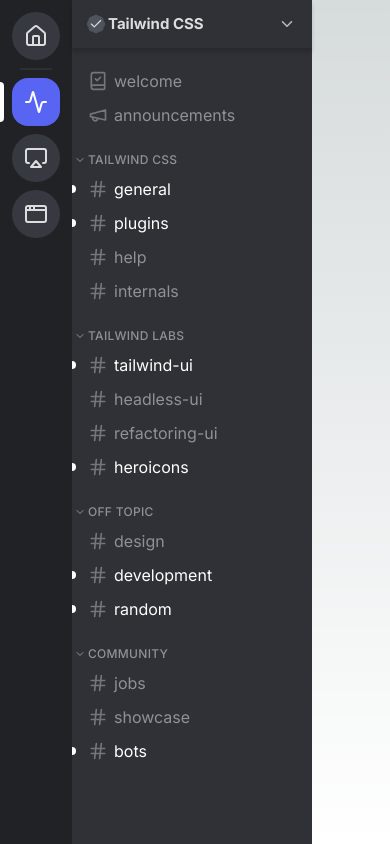
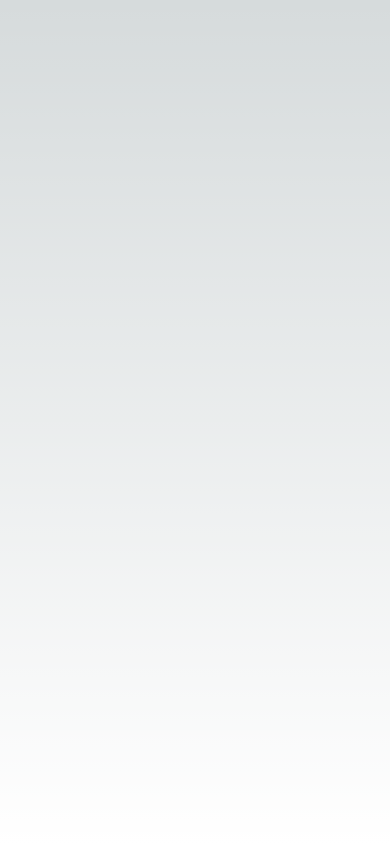
Before and after one commit to markuslk/discord-ui-clone, a Next.js app: page /servers/1 in a window 390 px wide. Built offline with nearby package versions, Linux system fonts and the light colour scheme.

Commit message:
refactor layouts for dynamic data

```diff
--- a/src/app/layout.tsx
+++ b/src/app/layout.tsx
@@ -1,17 +1,12 @@
 "use client";
+import { Home } from "lucide-react";
 import { Inter } from "next/font/google";
+import { useParams } from "next/navigation";
+import NavLink from "./components/NavLink";
 import "./globals.css";
-import { Activity, Airplay, AppWindow, Home } from "lucide-react";
-import NavLink from "./components/NavLink";
-import { useParams } from "next/navigation";
+import { data } from "./servers/[serverId]/layout";
 
 const inter = Inter({ subsets: ["latin"] });
-
-let servers = [
-  { id: "1", icon: Activity },
-  { id: "2", icon: Airplay },
-  { id: "3", icon: AppWindow },
-];
 
 export default function RootLayout({
   children,
@@ -24,16 +19,16 @@
     <html lang="en">
       <body className={inter.className}>
         <main className="flex h-screen text-gray-100">
-          <div className="space-y-2 bg-gray-900 p-3">
+          <div className="hidden space-y-2 overflow-y-auto bg-gray-900 p-3 md:block">
             <NavLink href="/">
               <Home />
             </NavLink>
             <hr className="mx-2 rounded border-t-2 border-t-white/[.06]" />
-            {servers.map((server) => (
+            {data.map((server) => (
               <NavLink
                 key={server.id}
                 active={+serverId === +server.id}
-                href={`/servers/${server.id}/channels/1`}
+                href={`/servers/${server.id}/channels/${server.categories[0].channels[0].id}`}
               >
                 <server.icon />
               </NavLink>
--- a/src/app/page.tsx
+++ b/src/app/page.tsx
@@ -1,38 +1,3 @@
-import { BookCheck } from "lucide-react";
-
 export default function Page() {
-  return (
-    <>
-      {/* {[...Array(40)].map((_, i) => (
-					<div className="bg-white text-gray-800 size-12 rounded-full flex items-center justify-center">
-						{i}
-					</div>
-				))} */}
-
-      <div className="flex w-60 flex-col bg-gray-800">
-        <div className="flex h-12 items-center px-3 font-bold shadow-md">
-          Tailwind CSS
-        </div>
-        <div className="flex-1 overflow-y-auto font-medium text-gray-300">
-          <div className="flex items-center px-3 text-gray-300">
-            <BookCheck className="size-5 text-gray-400" />
-            Welcome
-          </div>
-        </div>
-      </div>
-      <div className="flex flex-1 flex-col bg-gray-700">
-        <div className="flex h-12 items-center px-3 shadow-md">General</div>
-        <div className="flex-1 space-y-4 overflow-y-auto p-3">
-          {[...Array(40)].map((_, i) => (
-            <p key={i}>
-              Message {i}. Lorem ipsum dolor, sit amet consectetur adipisicing
-              elit. Impedit ad distinctio beatae fugit illum obcaecati quod
-              pariatur voluptatem quidem assumenda, culpa error vero sunt
-              cupiditate.
-            </p>
-          ))}
-        </div>
-      </div>
-    </>
-  );
+  return <></>;
 }
--- a/src/app/servers/[serverId]/layout.tsx
+++ b/src/app/servers/[serverId]/layout.tsx
@@ -1,5 +1,8 @@
 "use client";
 import {
+  Activity,
+  Airplay,
+  AppWindow,
   Badge,
   BookCheck,
   Check,
@@ -10,19 +13,36 @@
   UserPlus,
 } from "lucide-react";
 import Link from "next/link";
-import { ForwardRefExoticComponent, ReactNode, RefAttributes } from "react";
 import { useParams } from "next/navigation";
+import {
+  ForwardRefExoticComponent,
+  ReactNode,
+  RefAttributes,
+  useState,
+} from "react";
+import { format } from "date-fns";
+import { faker } from "@faker-js/faker";
+import { Message } from "./channels/[channelId]/page";
 
-const ServerPageLayout = ({
-  params,
-  children,
-}: {
-  params: { serverId: string };
-  children: ReactNode;
-}) => {
+faker.seed(123);
+
+const ServerPageLayout = ({ children }: { children: ReactNode }) => {
+  const [closedCategories, setClosedCategories] = useState<Number[]>([]);
+  const { serverId } = useParams();
+
+  const server = data.find((server) => +server.id === +serverId);
+
+  function toggleCategory(categoryId: number) {
+    setClosedCategories((closedCategories) =>
+      closedCategories.includes(categoryId)
+        ? closedCategories.filter((id) => id !== categoryId)
+        : [...closedCategories, categoryId],
+    );
+  }
+
   return (
     <>
-      <div className="flex w-60 flex-col bg-gray-800">
+      <div className="hidden w-60 flex-col bg-gray-800 md:flex">
         <button className="flex h-12 items-center px-4 text-[15px] font-bold shadow-md transition hover:bg-gray-550/[0.16]">
           <div className="relative mr-1 flex h-4 w-4 items-center justify-center">
             <Badge className="absolute size-5 fill-gray-550 text-gray-550" />
@@ -32,51 +52,57 @@
           <ChevronDown className="ml-auto size-[18px] opacity-80" />
         </button>
         <div className="flex-1 space-y-[21px] overflow-y-auto py-3 font-medium text-gray-300">
-          {data["1"].categories.map((category) => (
+          {server?.categories.map((category) => (
             <div key={category.id}>
               {category.label && (
-                <button className="flex w-full items-center px-0.5 text-xs uppercase tracking-wide hover:text-gray-100">
-                  <ChevronDown className="mr-0.5 size-3" />
+                <button
+                  onClick={() => toggleCategory(category.id)}
+                  className="flex w-full items-center px-0.5 text-xs uppercase tracking-wide hover:text-gray-100"
+                >
+                  <ChevronDown
+                    className={`${closedCategories.includes(category.id) ? "-rotate-90" : ""} mr-0.5 size-3`}
+                  />
                   {category.label}
                 </button>
               )}
               <div className="mt-[5px] space-y-0.5">
-                {category.channels.map((channel) => (
-                  <ChannelLink
-                    key={channel.id}
-                    channel={channel}
-                    server={params.serverId}
-                  />
-                ))}
+                {category.channels
+                  .filter((channel: Channel) => {
+                    let categoryIsOpen = !closedCategories.includes(
+                      category.id,
+                    );
+
+                    return categoryIsOpen || channel.unread;
+                  })
+                  .map((channel) => (
+                    <ChannelLink key={channel.id} channel={channel} />
+                  ))}
               </div>
             </div>
           ))}
         </div>
       </div>
 
-      <div>{children}</div>
+      <>{children}</>
     </>
   );
 };
 export default ServerPageLayout;
 
-type Channel = {
+export type Channel = {
   id: number;
   label: string;
   icon?: ForwardRefExoticComponent<
     Omit<LucideProps, "ref"> & RefAttributes<SVGSVGElement>
   >;
+  description?: string;
   unread?: boolean;
+  messages: Message[];
 };
 
-const ChannelLink = ({
-  channel,
-  server,
-}: {
-  channel: Channel;
-  server: string;
-}) => {
+const ChannelLink = ({ channel }: { channel: Channel }) => {
   const { id, label, icon: Icon } = channel;
+  const { serverId } = useParams();
   const { channelId } = useParams();
   let active = +channel.id === +channelId;
   let state: "active" | "inactiveUnread" | "inactiveRead" = active
@@ -94,7 +120,7 @@
   return (
     <Link
       key={id}
-      href={`/servers/${server}/channels/${channel.id}`}
+      href={`/servers/${serverId}/channels/${channel.id}`}
       className={`${classes[state]} group relative mx-2 flex items-center rounded px-2 py-1 font-normal`}
     >
       {state === "inactiveUnread" && (
@@ -111,56 +137,288 @@
   );
 };
 
-let data = {
-  "1": {
+export const data = [
+  {
+    id: 1,
     label: "Tailwind CSS",
+    icon: Activity,
     categories: [
       {
         id: 1,
         label: "",
         channels: [
-          { id: 1, label: "welcome", icon: BookCheck },
-          { id: 2, label: "announcements", icon: Megaphone },
+          {
+            id: 1,
+            label: "welcome",
+            icon: BookCheck,
+            description:
+              "Introduction to the Tailwind CSS framework and community.",
+            messages: getMessages(),
+          },
+          {
+            id: 2,
+            label: "announcements",
+            icon: Megaphone,
+            messages: getMessages(),
+          },
         ],
       },
       {
         id: 2,
         label: "Tailwind CSS",
         channels: [
-          { id: 3, label: "general", unread: true },
-          { id: 4, label: "plugins", unread: true },
-          { id: 5, label: "help" },
-          { id: 6, label: "internals" },
+          {
+            id: 3,
+            label: "general",
+            unread: true,
+            description:
+              "General discussion of Tailwind CSS (please move off-topic discussion in the off-topic channels).",
+            messages: getMessages(),
+          },
+          {
+            id: 4,
+            label: "plugins",
+            unread: true,
+            description: "Tailwind CSS plugins.",
+            messages: getMessages(),
+          },
+          {
+            id: 5,
+            label: "help",
+            description:
+              "Help with Tailwind CSS and build process integration.",
+            messages: getMessages(),
+          },
+          {
+            id: 6,
+            label: "internals",
+            description: "Development of the Tailwind CSS framework itself.",
+            messages: getMessages(),
+          },
         ],
       },
       {
         id: 3,
         label: "Tailwind Labs",
         channels: [
-          { id: 7, label: "tailwind-ui", unread: true },
-          { id: 8, label: "headless-ui" },
-          { id: 9, label: "refactoring-ui" },
-          { id: 10, label: "heroicons", unread: true },
+          {
+            id: 7,
+            label: "tailwind-ui",
+            unread: true,
+            description: "General discussion of Tailwind UI.",
+            messages: getMessages(),
+          },
+          {
+            id: 8,
+            label: "headless-ui",
+            description: "General discussion of Headless UI.",
+            messages: getMessages(),
+          },
+          {
+            id: 9,
+            label: "refactoring-ui",
+            description: "General discussion of Refactoring UI.",
+            messages: getMessages(),
+          },
+          {
+            id: 10,
+            label: "heroicons",
+            unread: true,
+            description: "General discussion of Heroicons.",
+            messages: getMessages(),
+          },
         ],
       },
       {
         id: 4,
         label: "Off topic",
         channels: [
-          { id: 11, label: "design" },
-          { id: 12, label: "development", unread: true },
-          { id: 13, label: "random", unread: true },
+          {
+            id: 11,
+            label: "design",
+            description: "General discussion of web design.",
+            messages: getMessages(),
+          },
+          {
+            id: 12,
+            label: "development",
+            unread: true,
+            description: "General discussion of web development.",
+            messages: getMessages(),
+          },
+          {
+            id: 13,
+            label: "random",
+            unread: true,
+            description: "General discussion of everything else!",
+            messages: getMessages(),
+          },
         ],
       },
       {
         id: 5,
         label: "Community",
         channels: [
-          { id: 14, label: "jobs" },
-          { id: 15, label: "showcase" },
-          { id: 16, label: "bots", unread: true },
+          {
+            id: 14,
+            label: "jobs",
+            description:
+              "Job board. Please put [HIRING] or [FOR HIRE] at the beginning of your post.",
+            messages: getMessages(),
+          },
+          {
+            id: 15,
+            label: "showcase",
+            description: "Share your projects built with Tailwind CSS!",
+            messages: getMessages(),
+            unread: true,
+          },
+          {
+            id: 16,
+            label: "bots",
+            description: "Bot spam containment.",
+            messages: getMessages(),
+          },
         ],
       },
     ],
   },
-};
+  {
+    id: 2,
+    label: "Next.js",
+    icon: Airplay,
+    categories: [
+      {
+        id: 6,
+        label: "",
+        channels: [
+          {
+            id: 17,
+            label: "welcome",
+            icon: BookCheck,
+            messages: getMessages(),
+          },
+          {
+            id: 18,
+            label: "announcements",
+            icon: Megaphone,
+            description:
+              "Announcements related to this Discord server and Next.js",
+            messages: getMessages(),
+          },
+          {
+            id: 19,
+            label: "introductions",
+            unread: true,
+            description:
+              "Welcome to the server! Feel free to introduce yourself",
+            messages: getMessages(),
+          },
+        ],
+      },
+      {
+        id: 7,
+        label: "Need-Help",
+        channels: [
+          {
+            id: 20,
+            label: "community-help",
+            description:
+              "Members of the community can help each other here, but we recommend checking GitHub discussions first: ",
+            messages: getMessages(),
+          },
+        ],
+      },
+      {
+        id: 8,
+        label: "Community",
+        channels: [
+          {
+            id: 21,
+            label: "general",
+            description: "Discussions about Next.js in general",
+            messages: getMessages(),
+          },
+          {
+            id: 22,
+            label: "off-topic",
+            unread: true,
+            description:
+              "Discussions about topics not related to Next.js or other channels",
+            messages: getMessages(),
+          },
+          {
+            id: 23,
+            label: "showcase",
+            unread: true,
+            messages: getMessages(),
+          },
+          {
+            id: 24,
+            label: "jobs-board",
+            description:
+              "Is your company looking for Next.js developers? Discuss here!",
+            messages: getMessages(),
+          },
+          {
+            id: 25,
+            label: "hire-me",
+            unread: true,
+            description: "Are you a developer looking to work with Next.js?",
+            messages: getMessages(),
+          },
+          {
+            id: 26,
+            label: "makers",
+            description:
+              "Share as you build in public. Welcoming all makers and indie hackers.",
+            messages: getMessages(),
+          },
+          {
+            id: 27,
+            label: "moderation-feedback",
+            description:
+              "Discussion about this Discord server and moderation topics",
+            messages: getMessages(),
+          },
+        ],
+      },
+    ],
+  },
+  {
+    id: 3,
+    label: "Mirage JS",
+    icon: AppWindow,
+    categories: [
+      {
+        id: 9,
+        label: "Text Channels",
+        channels: [
+          { id: 28, label: "general", messages: getMessages() },
+          { id: 29, label: "graphql", unread: true, messages: getMessages() },
+          {
+            id: 30,
+            label: "typescript",
+            unread: true,
+            messages: getMessages(),
+          },
+        ],
+      },
+    ],
+  },
+];
+
+function getMessages() {
+  return [...Array(faker.number.int({ min: 7, max: 25 }))]
+    .map(() => {
+      let user = faker.internet.userName();
+
+      return [...Array(faker.number.int({ min: 1, max: 4 }))].map(() => ({
+        id: faker.number.int(),
+        user,
+        date: format(new Date(faker.date.past()), "MM/dd/yyyy"),
+        text: faker.lorem.sentences(3),
+      }));
+    })
+    .flat();
+}
```
